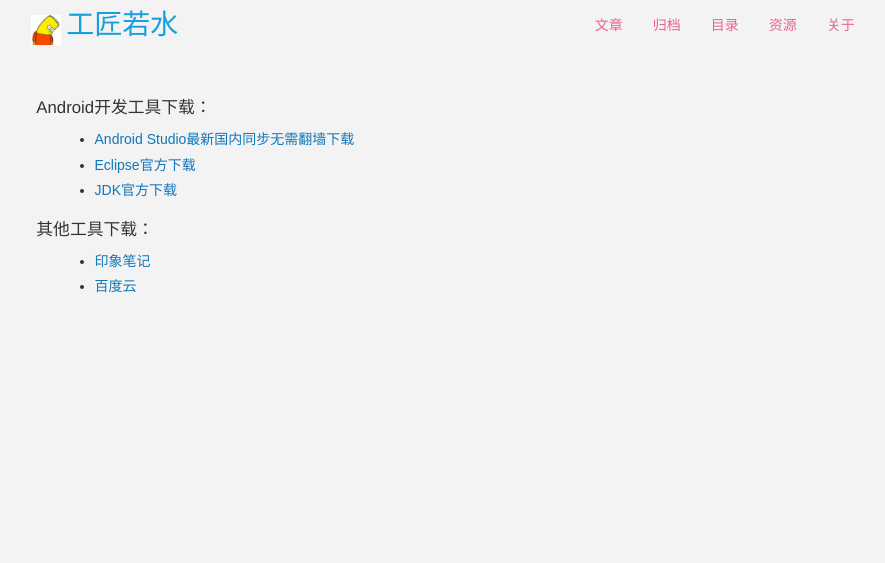
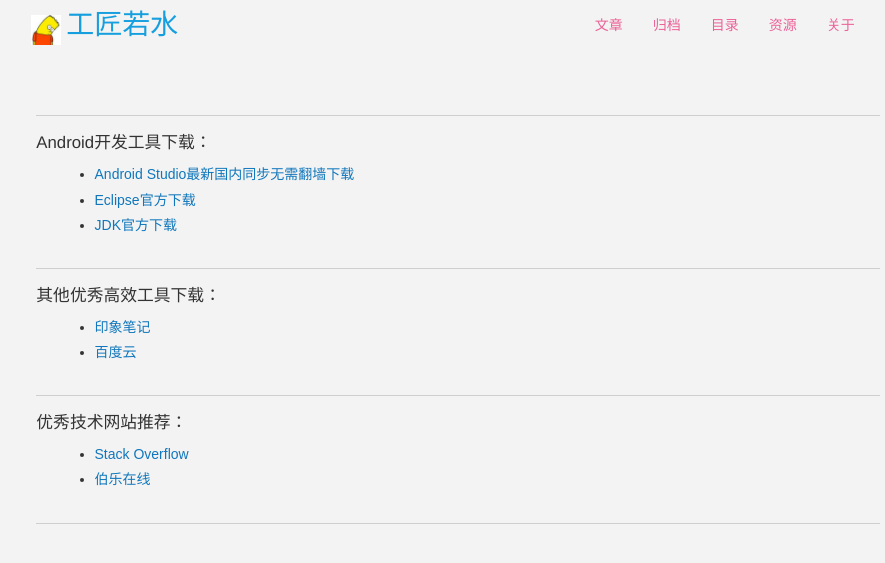
Before and after one commit to msdgwzhy6/yanbober.github.io, a Jekyll site: the page built from resource.html, in a window 1280 px wide. Shown: the top 563 px of the page, without its empty margins (182-1067 px from the left). Built offline with Jekyll 4.4.1, drawn with Linux system fonts in a browser that asks for light colours; nearby versions of some CDN libraries; comment, search, counter and statistics services are not loaded.

Commit message:
index content change..

```diff
--- a/resource.html
+++ b/resource.html
@@ -8,6 +8,7 @@
 {% include site/setup %}
 
 <div class="row-fluid typo">
+	<hr>
 	<h4>Android开发工具下载：</h4>
 	<ul>
 	  <li><a href="http://www.android-studio.org/">Android Studio最新国内同步无需翻墙下载</a></li>
@@ -15,9 +16,22 @@
 	  <li><a href="http://www.oracle.com/technetwork/java/javase/downloads/index.html">JDK官方下载</a></li>
 	</ul>
 
-	<h4>其他工具下载：</h4>
+	<hr>
+	<h4>其他优秀高效工具下载：</h4>
 	<ul>
 	  <li><a href="https://www.yinxiang.com/">印象笔记</a></li>
 	  <li><a href="http://yun.baidu.com/">百度云</a></li>
 	</ul>
+
+	<hr>
+	<h4>优秀技术网站推荐：</h4>
+	<ul>
+	  <li><a href="http://stackoverflow.com/">Stack Overflow</a></li>
+	  <li><a href="http://blog.jobbole.com/">伯乐在线</a></li>
+	</ul>
+	<hr>
 </div>
+
+<br />
+<div id="comment-hook"></div>
+{% include site/comments %}
```
